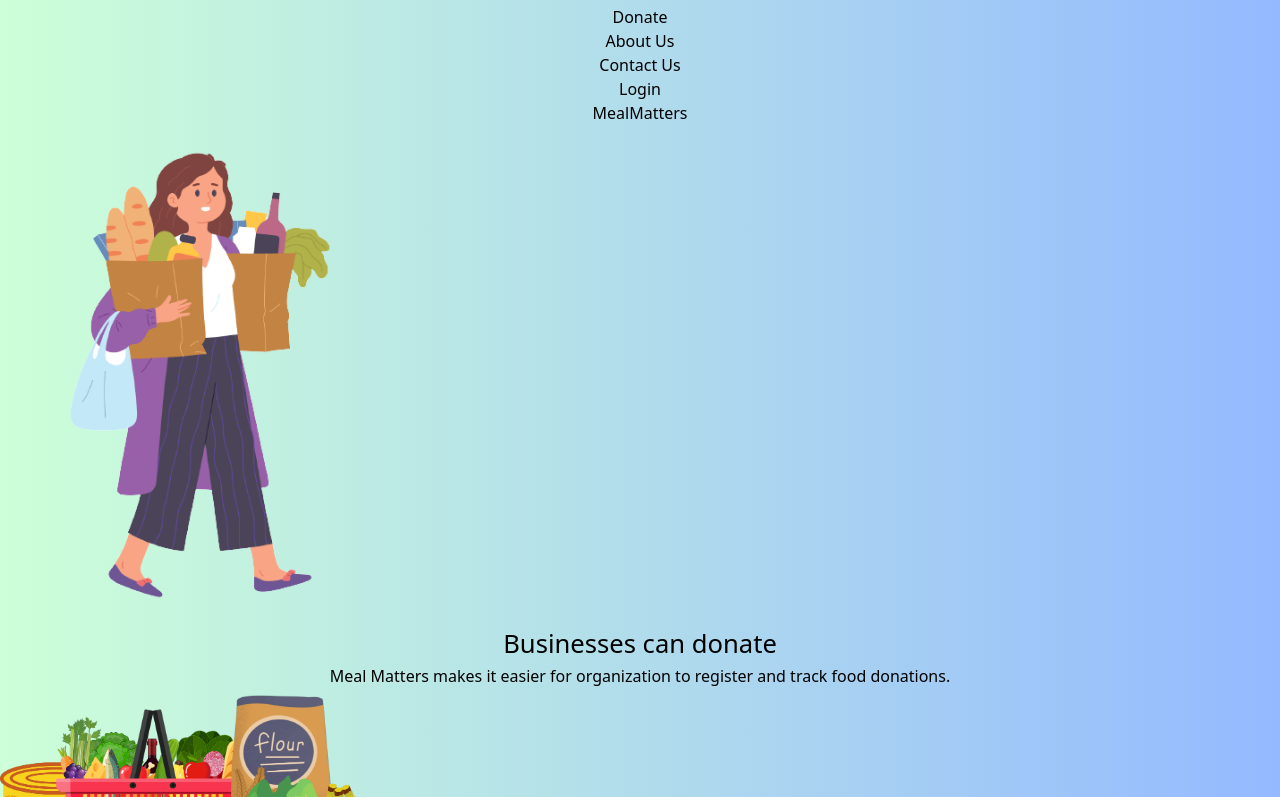
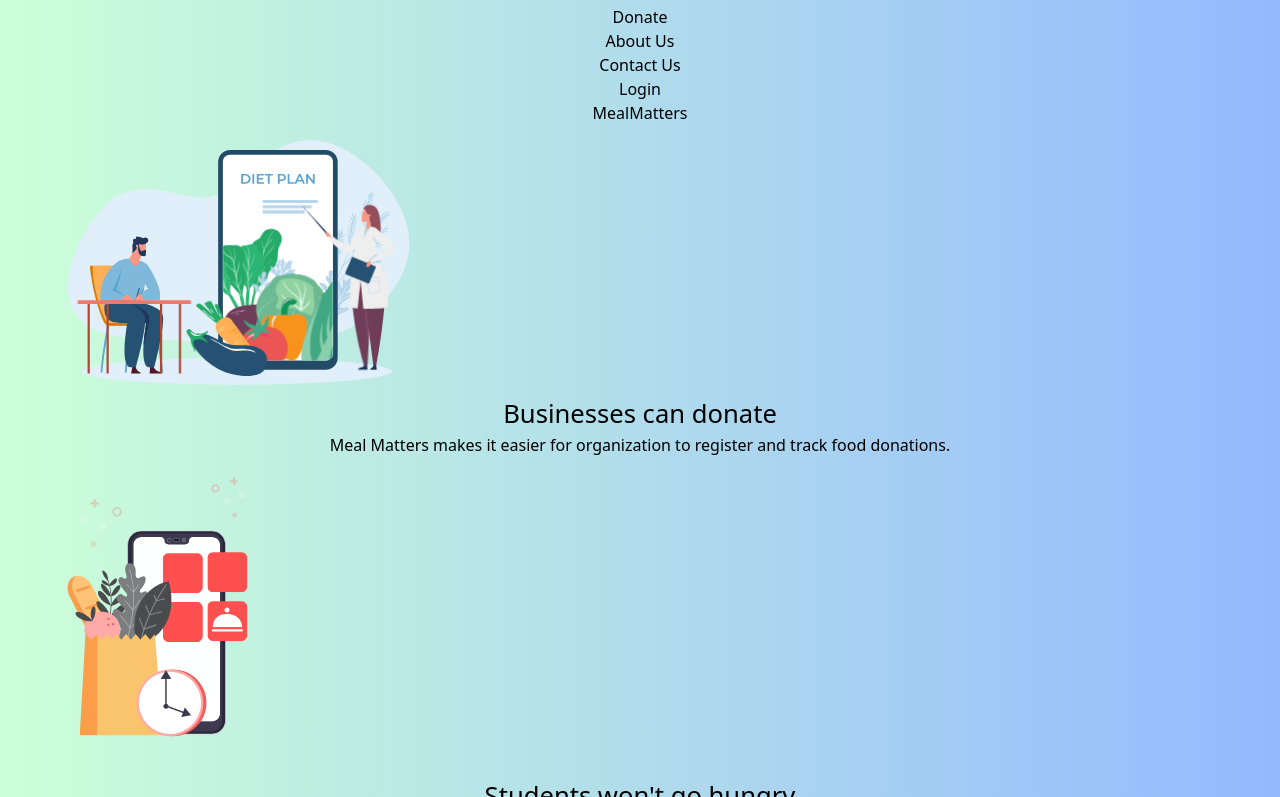
Before and after one commit to AnupK1234/MealMatters, a React (Vite) app in the folder client/: page / in a window 1280 px wide. Shown: the part 283-1080 px from the top of the page. Built offline with nearby package versions, Linux system fonts and the light colour scheme.

Commit message:
style: implement animated visuals

```diff
--- a/client/src/components/Home.jsx
+++ b/client/src/components/Home.jsx
@@ -6,6 +6,9 @@ import HP3 from "../assets/HomePage3.png";
 import HP4 from "../assets/Snap-1.png";
 import Footer from "./Footer.jsx";
 import "./Home.css";
+import Lottie from "lottie-react";
+import groceryAnimation from "../assets/grocery_animation.json";
+import nutritionAnimation from "../assets/nurition_animation.json";
 
 function Home() {
   return (
@@ -20,27 +23,34 @@ function Home() {
 
       <div className="parent flex justify-between flex-col lg:flex-row lg:py-10">
         <div className="div1 mt-5 mb-20 lg:mb-0 flex items-center flex-1 flex-col sm:flex-row lg:flex-col">
-          <img
-            src={HP1}
-            alt="Image 1"
-            width={`${400}rem`}
-            className="mt-5"
+          {/*
+          <img src={HP1} alt="Image 1" width={`${400}rem`} className="mt-5" />
+          */}
+          <Lottie
+            animationData={nutritionAnimation}
+            style={{ width: "30rem" }}
+            className="lg:mt-16 lg:mb-32"
           />
           <div className="relative sm:-left-10 lg:left-0 lg:mt-20">
             <h1 className="head pt-10 pb-5">Businesses can donate</h1>
             <p className="max-w-sm mx-auto">
-              Meal Matters makes it easier for organization to register and track
-              food donations.
+              Meal Matters makes it easier for organization to register and
+              track food donations.
             </p>
           </div>
         </div>
 
         <div className="div2 mb-20 lg:mb-0 flex flex-col items-center flex-1">
-          <img
+          {/*<img
             src={HP2}
             alt="Image 2"
             width={`${380}rem`}
             className="lg:mt-80 lg:mb-40"
+          /> */}
+          <Lottie
+            animationData={groceryAnimation}
+            className="lg:mt-60"
+            style={{ width: "20rem" }}
           />
           <div>
             <h1 className="head pt-10 pb-5">Students won't go hungry</h1>
@@ -58,7 +68,9 @@ function Home() {
             className="lg:mt-20 lg:mb-64"
           />
           <div>
-            <h1 className="head px-5 pt-5">Schools and Colleges can obtain resources</h1>
+            <h1 className="head px-5 pt-5">
+              Schools and Colleges can obtain resources
+            </h1>
             <p className="max-w-sm py-5 mx-auto">
               Meal Matters aids educational instituties to connect with
               restaurants and delivery partners for food donations.
```
